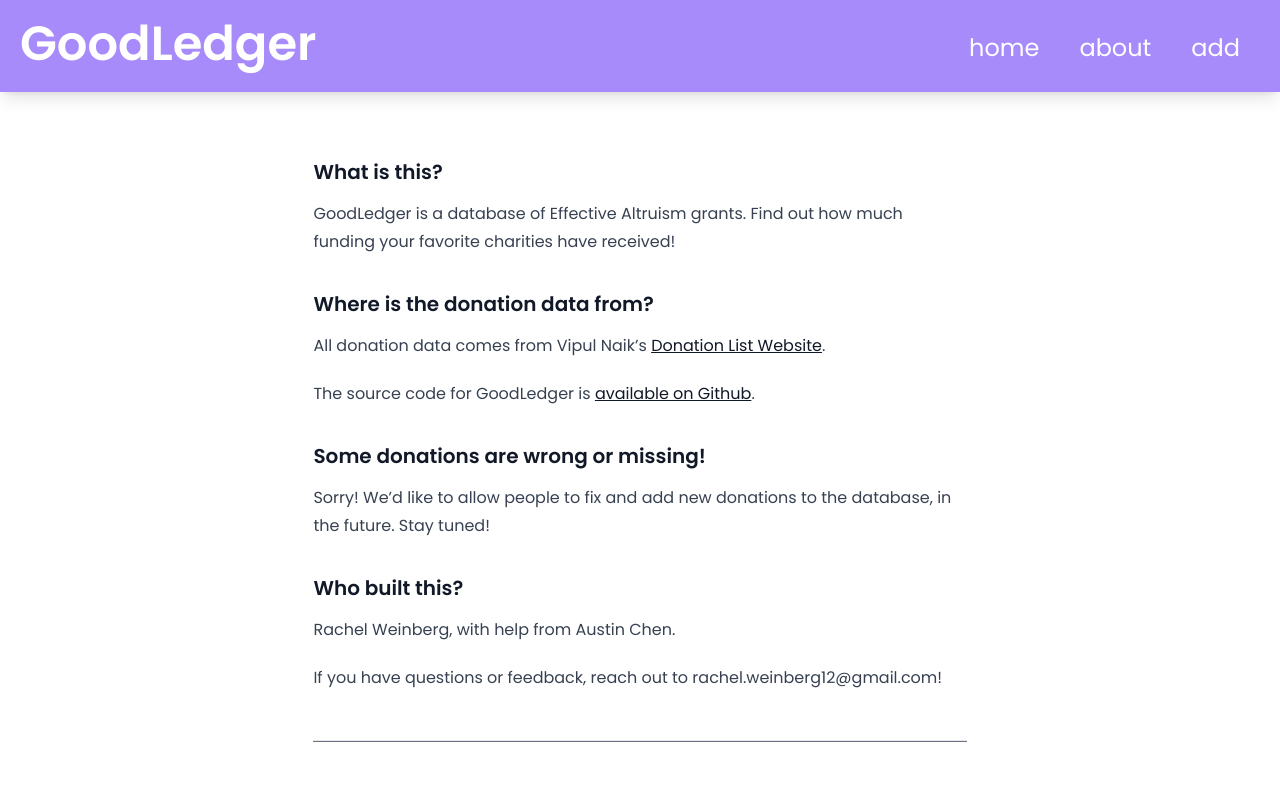
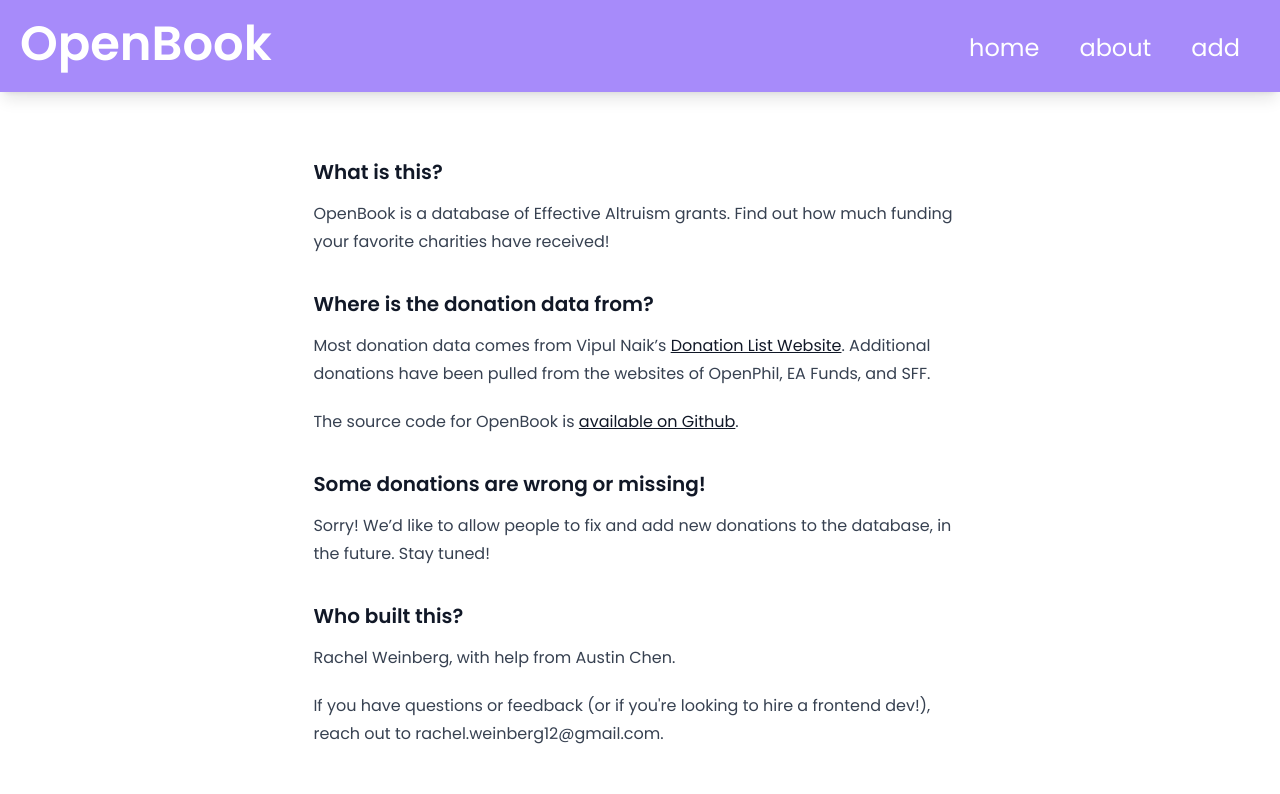
Before and after one commit to rachelweinberg12/OpenBook, a SvelteKit app: page /about in a window 1280 px wide. Shown: the top 794 px of the page. Built offline with nearby package versions, Linux system fonts and the light colour scheme; no server answers.

Commit message:
Rebrand to OpenBook

```diff
--- a/src/routes/Header.svelte
+++ b/src/routes/Header.svelte
@@ -4,7 +4,7 @@
 </script>
 
 <header class="bg-violet-400 shadow-lg w-full sticky inset-0 z-10">
-	<h1 class="text-4xl sm:text-5xl font-bold text-white p-2 m-3 absolute">GoodLedger</h1>
+	<h1 class="text-4xl sm:text-5xl font-bold text-white p-2 m-3 absolute">OpenBook</h1>
 	<div class="flex justify-end text-2xl mx-10">
 		<nav>
 			<!--
--- a/src/routes/about/+page.svelte
+++ b/src/routes/about/+page.svelte
@@ -6,17 +6,17 @@
 	<div class="prose">
 		<h3 id="what-is-this-">What is this?</h3>
 		<p>
-			GoodLedger is a database of Effective Altruism grants. Find out how much funding your favorite
+			OpenBook is a database of Effective Altruism grants. Find out how much funding your favorite
 			charities have received!
 		</p>
 		<h3 id="where-is-the-donation-data-from-">Where is the donation data from?</h3>
 		<p>
-			All donation data comes from Vipul Naik’s <a href="https://github.com/vipulnaik/donations"
+			Most donation data comes from Vipul Naik’s <a href="https://github.com/vipulnaik/donations"
 				>Donation List Website</a
-			>.
+			>. Additional donations have been pulled from the websites of OpenPhil, EA Funds, and SFF.
 		</p>
 		<p>
-			The source code for GoodLedger is <a href="https://github.com/rachelweinberg12/zoe"
+			The source code for OpenBook is <a href="https://github.com/rachelweinberg12/zoe"
 				>available on Github</a
 			>.
 		</p>
@@ -27,7 +27,10 @@
 		</p>
 		<h3 id="who-built-this-">Who built this?</h3>
 		<p>Rachel Weinberg, with help from Austin Chen.</p>
-		<p>If you have questions or feedback, reach out to rachel.weinberg12@gmail.com!</p>
+		<p>
+			If you have questions or feedback (or if you're looking to hire a frontend dev!), reach out to
+			rachel.weinberg12@gmail.com.
+		</p>
 		<hr class="h-0.5 bg-gray-500" />
 		<FeedbackForm />
 	</div>
```
